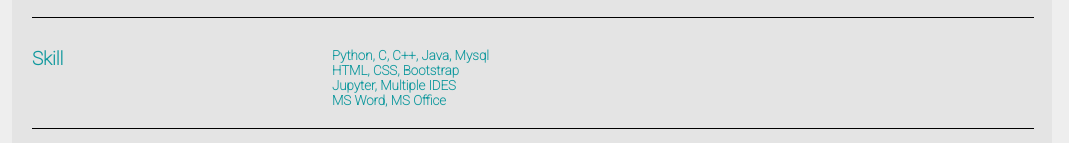
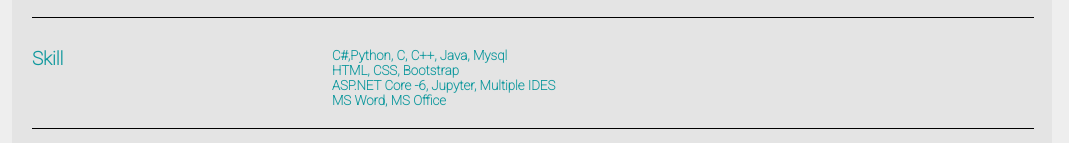
Before and after one commit to ankudc/CV, a plain HTML site: page index.html in a window 1280 px wide. Shown: the part 472-615 px from the top of the page, without its empty margins (108-1177 px from the left). Drawn offline with Linux system fonts and the light colour scheme.

Commit message:
Update index.html

```diff
--- a/index.html
+++ b/index.html
@@ -97,9 +97,9 @@
 
                 </div>
                 <div class="right-div">
-                    <h5>Python, C, C++, Java, Mysql</h5>
+                    <h5> C#,Python, C, C++, Java, Mysql</h5>
                     <h5>HTML, CSS, Bootstrap</h5>
-                    <h5>Jupyter, Multiple IDES</h5>
+                    <h5>ASP.NET Core -6, Jupyter, Multiple IDES</h5>
                     <h5>MS Word, MS Office</h5>
 
 
```
